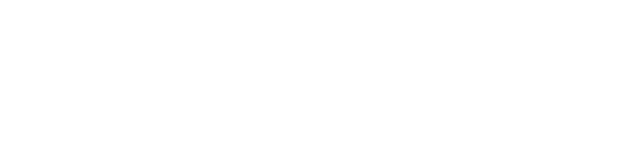
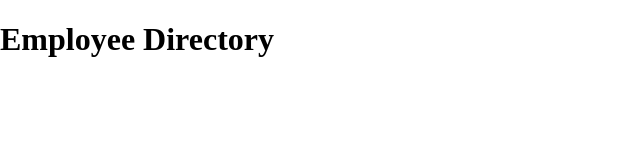
Before and after one commit to cjoleary/FEWD-Project-8, a plain HTML site: page index.html in a window 1280 px wide. Shown: the whole page, without its empty margins (0-640 px from the left). Drawn offline with Linux system fonts and the light colour scheme.

Commit message:
Update index.html

```diff
--- a/index.html
+++ b/index.html
@@ -8,6 +8,9 @@
     <link href="css/styles.css" rel="stylesheet">
 </head>
 <body>
+    <header>
+        <h1>Employee Directory</h1>
+    </header>
     <script src="js/app.js"></script>
 </body>
 </html>
```
